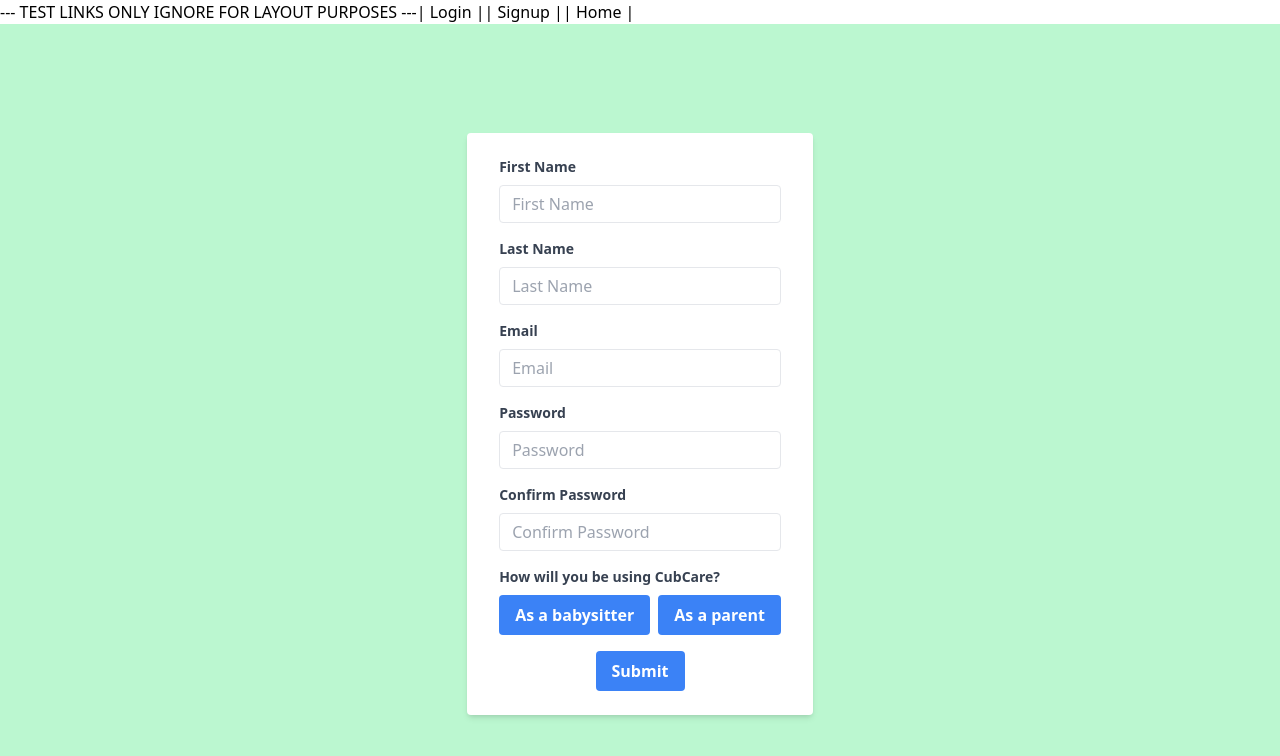
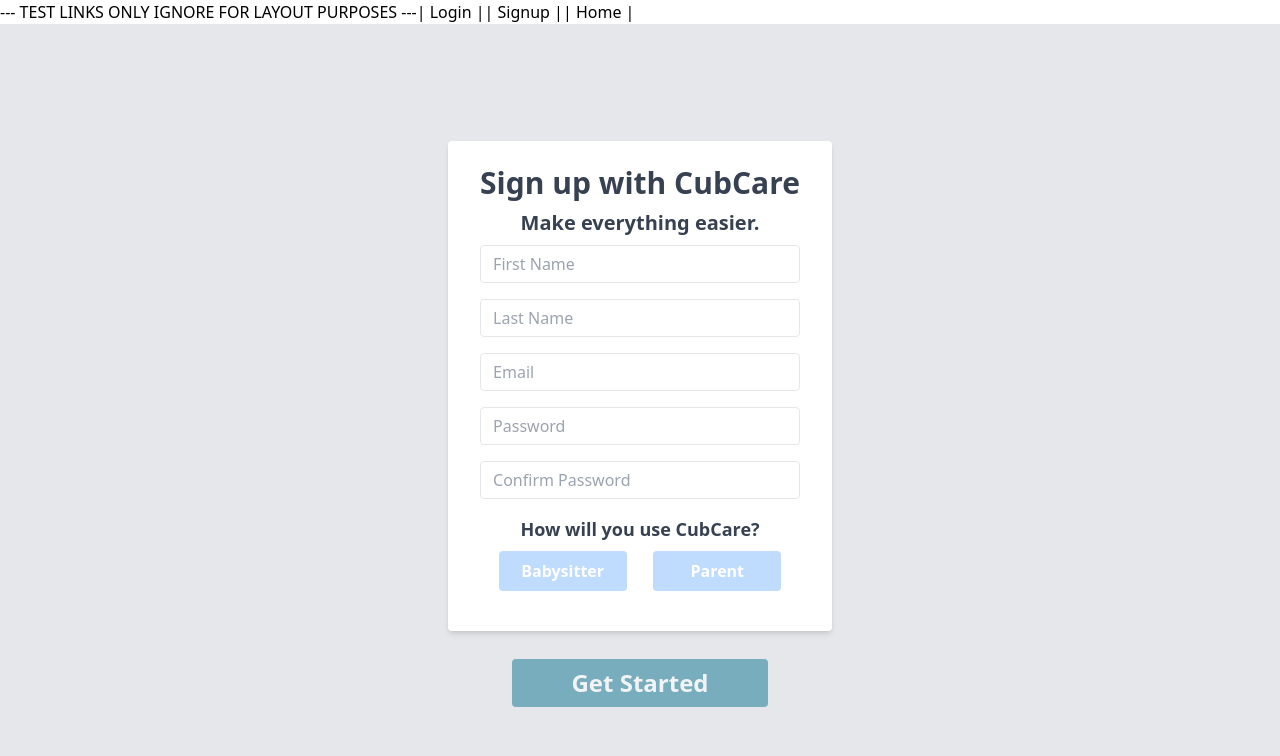
Before and after one commit to tcunningham203/babysitter-finder, a React (Create React App) app in the folder client/: page /signup in a window 1280 px wide. Shown: the top 756 px of the page. Built offline with nearby package versions, Linux system fonts and the light colour scheme.

Commit message:
quiz start pages and signup account options

```diff
--- a/client/src/App.css
+++ b/client/src/App.css
@@ -1,3 +1,16 @@
+@keyframes slide-up {
+  0% {
+    transform: translateY(0);
+  }
+  100% {
+    transform: translateY(-40%);
+    opacity: 0;
+  }
+}
+
+.animate-slide-up {
+  animation: slide-up 1.3s ease forwards;
+}
 
 /* HOVER EFFECTS TO CHANGE MAP COLOR */
 .map0{
--- a/client/src/App.js
+++ b/client/src/App.js
@@ -5,6 +5,8 @@
 import Signup from "./components/NewUserQuiz/signup";
 import Login from "./components/Login";
 import Bookmarks from "./components/pages/Bookmarked"
+import BabySitterQuestions from './components/NewUserQuiz/BabysitterQ';
+import ParentQuestions from './components/NewUserQuiz/ParentQ';
 
 function App() {
   return (
@@ -17,6 +19,8 @@
   <Route path="/home" element={<Home/>}/>
   <Route path="/login" element={<Login/>}/>
   <Route path="/map" element={<Map />}/>
+  <Route path="/signupbsq" element={<BabySitterQuestions />}/>
+  <Route path="/signuppq" element={<ParentQuestions />}/>
   <Route path="/signup" element={<Signup />}/>
   <Route path="/bookmarks" element={<Bookmarks/>}/>
 </Routes>
--- /dev/null
+++ b/client/src/components/NewUserQuiz/BabysitterQ.js
@@ -0,0 +1,14 @@
+import React from "react";
+
+
+function BabySitterQuestions () {
+    return (
+        <div className="bg-yellow-200 min-h-screen">
+
+        <h1>BABYSITTER QUIZ STARTS HERE</h1>
+
+        </div>
+    )
+}
+
+export default BabySitterQuestions;
--- /dev/null
+++ b/client/src/components/NewUserQuiz/ParentQ.js
@@ -0,0 +1,14 @@
+import React from "react";
+
+
+function ParentQuestions () {
+    return (
+        <div className="bg-purple-200 min-h-screen">
+
+    <h1>PARENT QUIZ STARTS HERE</h1>
+
+    </div>
+    )
+}
+
+export default ParentQuestions;
--- a/client/src/components/NewUserQuiz/signup.js
+++ b/client/src/components/NewUserQuiz/signup.js
@@ -1,4 +1,5 @@
 import React, { useState } from 'react';
+import { useNavigate } from 'react-router-dom';
 
 const Signup = () => {
   const [firstName, setFirstName] = useState('');
@@ -7,40 +8,70 @@
   const [password, setPassword] = useState('');
   const [confirmPassword, setConfirmPassword] = useState('');
   const [userType, setUserType] = useState('');
+  const [showAlert, setShowAlert] = useState(false);
+  const [isAnimating, setIsAnimating] = useState(false);
+  const navigate = useNavigate();
 
   const handleSubmit = (e) => {
     e.preventDefault();
 
-    // Perform validation here
-    if (
-      firstName !== '' &&
-      lastName !== '' &&
-      email !== '' &&
-      password !== '' &&
-      confirmPassword !== '' &&
-      userType !== ''
-    ) {
-      // All fields are filled in and user type is selected
-      // Proceed to the next page or perform necessary actions
-      console.log('Signup successful!');
-    } else {
-      // Show error or validation message
-      console.log('Please fill in all fields and select a user type.');
-    }
+
+
+
+
+    // THIS IF STATEMENT AND THE ELSE STATEMENT HAVE BEEN COMMENTED OUT FOR TESTING. MUST UNCOMMENT FOR SIGNUP FORM.
+
+
+
+
+    // if (
+    //   firstName !== '' &&
+    //   lastName !== '' &&
+    //   email !== '' &&
+    //   password !== '' &&
+    //   confirmPassword !== '' &&
+    //   userType !== ''
+    // ) {
+      setIsAnimating(true);
+      setTimeout(() => {
+        if (userType === 'babysitter') {
+          navigate('/signupbsq'); // Navigate to /signupbsq for babysitters
+        } else if (userType === 'parent') {
+          navigate('/signuppq'); // Navigate to /signuppq for parents
+        }
+      }, 1300);
+    // } else {
+    //   setShowAlert(true);
+    // }
   };
 
   const handleUserType = (type) => {
     setUserType(type);
+    setShowAlert(false);
   };
 
   return (
-    <div className="bg-green-200 min-h-screen flex items-center justify-center">
-      <div className="bg-white shadow-md rounded px-8 py-6">
+    <div className="bg-gray-200 min-h-screen flex-col flex items-center justify-center">
+      <div
+        className={`  ${
+          isAnimating ? 'animate-slide-up' : ''
+        }`}
+      >
+
         <form onSubmit={handleSubmit}>
+        <div className='bg-white shadow-md rounded px-8 py-6 relative'>
+        {showAlert && (
+          <div className="bg-red-100 border-l-4 border-red-500 text-red-700 text-center py-7 absolute top-9 left-0 w-full text-sm -mt-4 mb-4 z-10">
+            <p>Please fill in all fields correctly, and select a user type.</p>
+          </div>
+        )}
           <div className="mb-4">
-            <label className="block text-gray-700 text-sm font-bold mb-2" htmlFor="firstName">
-              First Name
-            </label>
+            <div className="block text-gray-700 text-center text-3xl font-bold mb-2" htmlFor="lastName">
+              Sign up with CubCare
+            </div>
+            <div className="block text-gray-700 text-center text-xl font-bold mb-2" htmlFor="lastName">
+              Make everything easier.
+            </div>
             <input
               className="appearance-none border rounded w-full py-2 px-3 text-gray-700 leading-tight focus:outline-none focus:shadow-outline"
               id="firstName"
@@ -51,9 +82,6 @@
             />
           </div>
           <div className="mb-4">
-            <label className="block text-gray-700 text-sm font-bold mb-2" htmlFor="lastName">
-              Last Name
-            </label>
             <input
               className="appearance-none border rounded w-full py-2 px-3 text-gray-700 leading-tight focus:outline-none focus:shadow-outline"
               id="lastName"
@@ -64,22 +92,19 @@
             />
           </div>
           <div className="mb-4">
-            <label className="block text-gray-700 text-sm font-bold mb-2" htmlFor="email">
-              Email
-            </label>
             <input
-              className="appearance-none border rounded w-full py-2 px-3 text-gray-700 leading-tight focus:outline-none focus:shadow-outline"
               id="email"
+              name="email"
               type="email"
               placeholder="Email"
+              autoComplete="off"
+
               value={email}
               onChange={(e) => setEmail(e.target.value)}
+              className="appearance-none border rounded w-full py-2 px-3 text-gray-700 leading-tight focus:outline-none focus:shadow-outline"
             />
           </div>
           <div className="mb-4">
-            <label className="block text-gray-700 text-sm font-bold mb-2" htmlFor="password">
-              Password
-            </label>
             <input
               className="appearance-none border rounded w-full py-2 px-3 text-gray-700 leading-tight focus:outline-none focus:shadow-outline"
               id="password"
@@ -90,9 +115,6 @@
             />
           </div>
           <div className="mb-4">
-            <label className="block text-gray-700 text-sm font-bold mb-2" htmlFor="confirmPassword">
-              Confirm Password
-            </label>
             <input
               className="appearance-none border rounded w-full py-2 px-3 text-gray-700 leading-tight focus:outline-none focus:shadow-outline"
               id="confirmPassword"
@@ -103,34 +125,39 @@
             />
           </div>
           <div className="mb-4">
-            <p className="block text-gray-700 text-sm font-bold mb-2">How will you be using CubCare?</p>
-            <div className="flex">
+            <p className="block text-gray-700 text-lg text-center font-bold mb-2">How will you use CubCare?</p>
+            <div className="flex justify-evenly">
               <button
-                className={`bg-blue-500 hover:bg-blue-700 text-white font-bold py-2 px-4 rounded focus:outline-none focus:shadow-outline mr-2 ${
-                  userType === 'babysitter' ? 'bg-blue-700' : ''
+                className={`bg-blue-200 hover:bg-green-500 w-32 text-white font-bold py-2 px-4 rounded focus:outline-none focus:shadow-outline mr-2 ${
+                  userType === 'babysitter' ? 'bg-green-600' : ''
                 }`}
                 type="button"
                 onClick={() => handleUserType('babysitter')}
               >
-                As a babysitter
+                Babysitter
               </button>
               <button
-                className={`bg-blue-500 hover:bg-blue-700 text-white font-bold py-2 px-4 rounded focus:outline-none focus:shadow-outline ${
-                  userType === 'parent' ? 'bg-blue-700' : ''
+                className={`bg-blue-200 hover:bg-green-500 w-32  text-white font-bold py-2 px-4 rounded focus:outline-none focus:shadow-outline ${
+                  userType === 'parent' ? 'bg-green-600' : ''
                 }`}
                 type="button"
                 onClick={() => handleUserType('parent')}
               >
-                As a parent
+                Parent
               </button>
             </div>
-          </div>
-          <div className="flex justify-center">
+          </div></div>
+          <div className="flex justify-center pt-7">
             <button
-              className="bg-blue-500 hover:bg-blue-700 text-white font-bold py-2 px-4 rounded focus:outline-none focus:shadow-outline"
+              className={`bg-cyan-700 hover:bg-blue-700 w-64 text-white text-2xl font-bold py-2 px-4 rounded focus:outline-none focus:shadow-outline ${
+                isAnimating || (!firstName || !lastName || !email || !password || !confirmPassword || !userType)
+                  ? 'opacity-50 hover:bg-cyan-700 cursor-default'
+                  : ''
+              }`}
               type="submit"
+
             >
-              Submit
+              Get Started
             </button>
           </div>
         </form>
```
